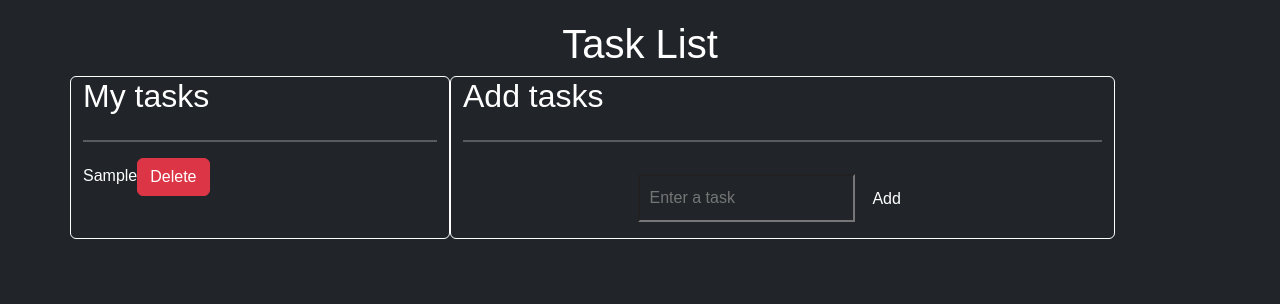
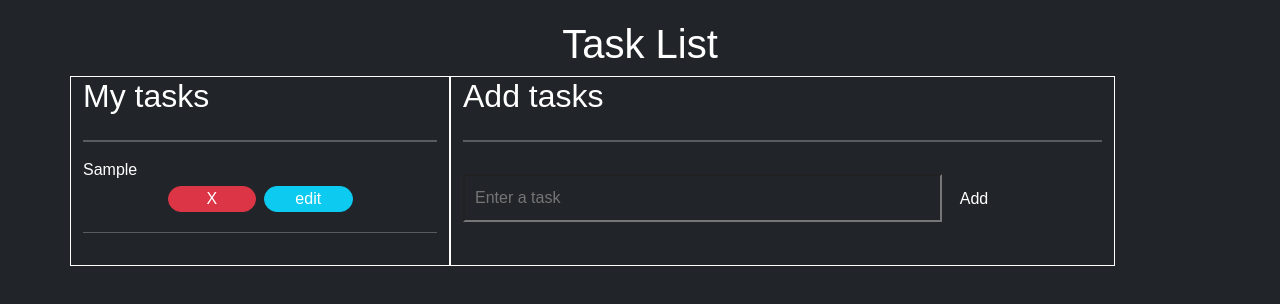
Before and after one commit to thiagofogaca25/TaskList-Javascript, a plain HTML site: page index.html in a window 1280 px wide. Both pictures are taken after typing "Sample" into the empty fields and a click on the button "Add". Drawn offline with nearby package versions, Linux system fonts and the light colour scheme.

Commit message:
add edit button

```diff
--- a/index.html
+++ b/index.html
@@ -9,15 +9,17 @@
   <div class="container text-white">
     <h1>Task List</h1>
     <div class="row text-white">
-      <div class="col-4 card border-white bg-dark">
+      <div class="col-4 card border-white rounded-0 bg-dark">
         <h2 class="text-white">My tasks</h2>
         <hr color="white" width="100%" size="5">
-        <ul id="task-list" class="text-white"></ul>
+        <ul id="task-list" class="text-white">
+          <!-- Tasks saved in localstorage will be display here! -->
+        </ul>
       </div>
-      <div class="col-7 card border-white bg-dark">
+      <div class="col-7 card border-white rounded-0 bg-dark">
         <h2 class="text-white">Add tasks</h2>
         <hr color="white" width="100%" size="5">
-        <form id="task-form" class="mt-3 mb-3 m-auto">
+        <form id="task-form" class="mt-3 mb-3 ">
           <input class="bg-dark text-white w-75" type="text" id="task-input" placeholder="Enter a task">
           <button class="btn btn-dark" type="submit">Add</button>
         </form>
--- a/script.js
+++ b/script.js
@@ -17,16 +17,28 @@ function addTask(taskText) {
   var li = document.createElement("li");
   li.textContent = taskText;
 
+  var divButtons = document.createElement("div");
+  divButtons.className = "w-100 text-center"
+
+  var editButton = document.createElement("button");
+  editButton.className = "btn btn-info rounded-5 text-white w-25 p-0 m-1";
+  editButton.innerText = 'edit';
+
   var deleteButton = document.createElement("button");
-  deleteButton.textContent = "Delete";
-  deleteButton.className = "btn btn-danger";
+  deleteButton.textContent = "X";
+  deleteButton.className = "btn btn-danger rounded-5 w-25 p-0 m-1";
   deleteButton.addEventListener("click", function() {
     taskList.removeChild(li);
     deleteTask(taskText);
   });
 
-  li.appendChild(deleteButton);
+  var hrbuttons = document.createElement('hr');
+
+  divButtons.appendChild(deleteButton);
+  divButtons.appendChild(editButton);
+  li.appendChild(divButtons);
   taskList.appendChild(li);
+  taskList.appendChild(hrbuttons);
 }
 
 function deleteTask(taskText) {
```
